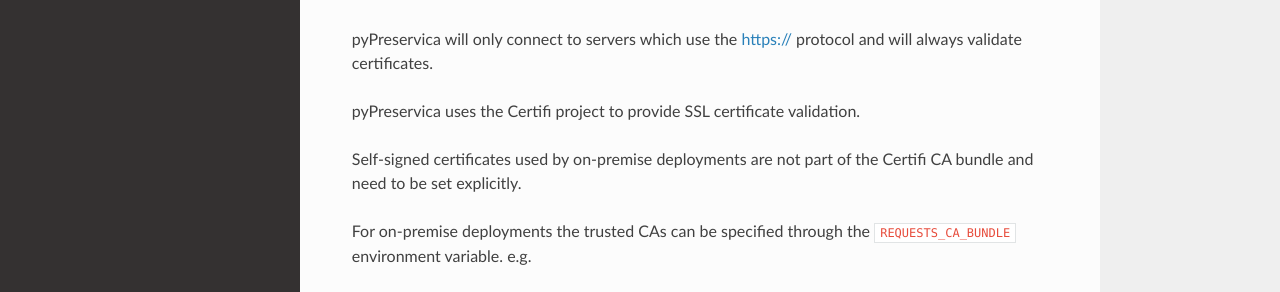
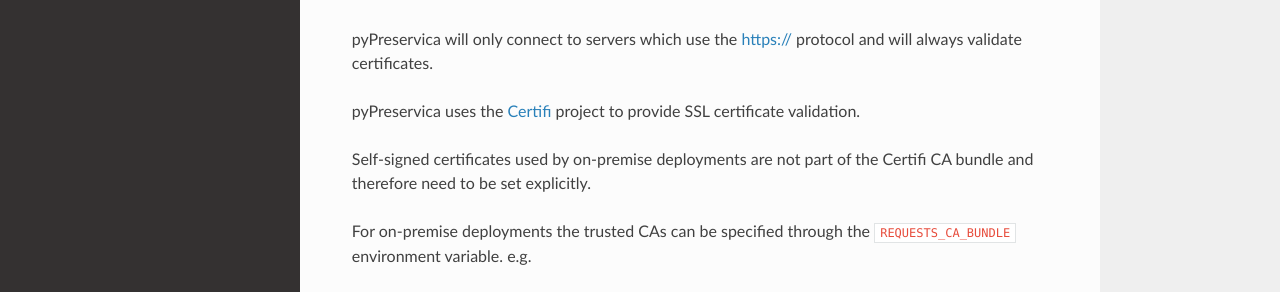
Before and after one commit to carj/pyPreservica, a Sphinx documentation site: the page built from docs/index.rst, in a window 1280 px wide and 900 px high, scrolled down 7677 px. Shown: the part 156-448 px from the top of the window. Built offline with Sphinx 7.4.7 and the Read the Docs theme 2.0.0, drawn with Linux system fonts in a browser that asks for light colours.

Commit message:
doc file code block changes

```diff
--- a/docs/index.rst
+++ b/docs/index.rst
@@ -310,12 +310,13 @@
 
 pyPreservica will only connect to servers which use the https:// protocol and will always validate certificates.
 
-pyPreservica uses the Certifi project to provide SSL certificate validation.
-
-Self-signed certificates used by on-premise deployments are not part of the Certifi CA bundle and need to be set
-explicitly.
-
-For on-premise deployments the trusted CAs can be specified through the ``REQUESTS_CA_BUNDLE`` environment variable. e.g.
+pyPreservica uses the `Certifi <https://pypi.org/project/certifi/>`_  project to provide SSL certificate validation.
+
+Self-signed certificates used by on-premise deployments are not part of the Certifi CA bundle and therefore
+need to be set explicitly.
+
+For on-premise deployments the trusted CAs can be specified through the ``REQUESTS_CA_BUNDLE``
+environment variable. e.g.
 
 .. code-block:: console
 
```
